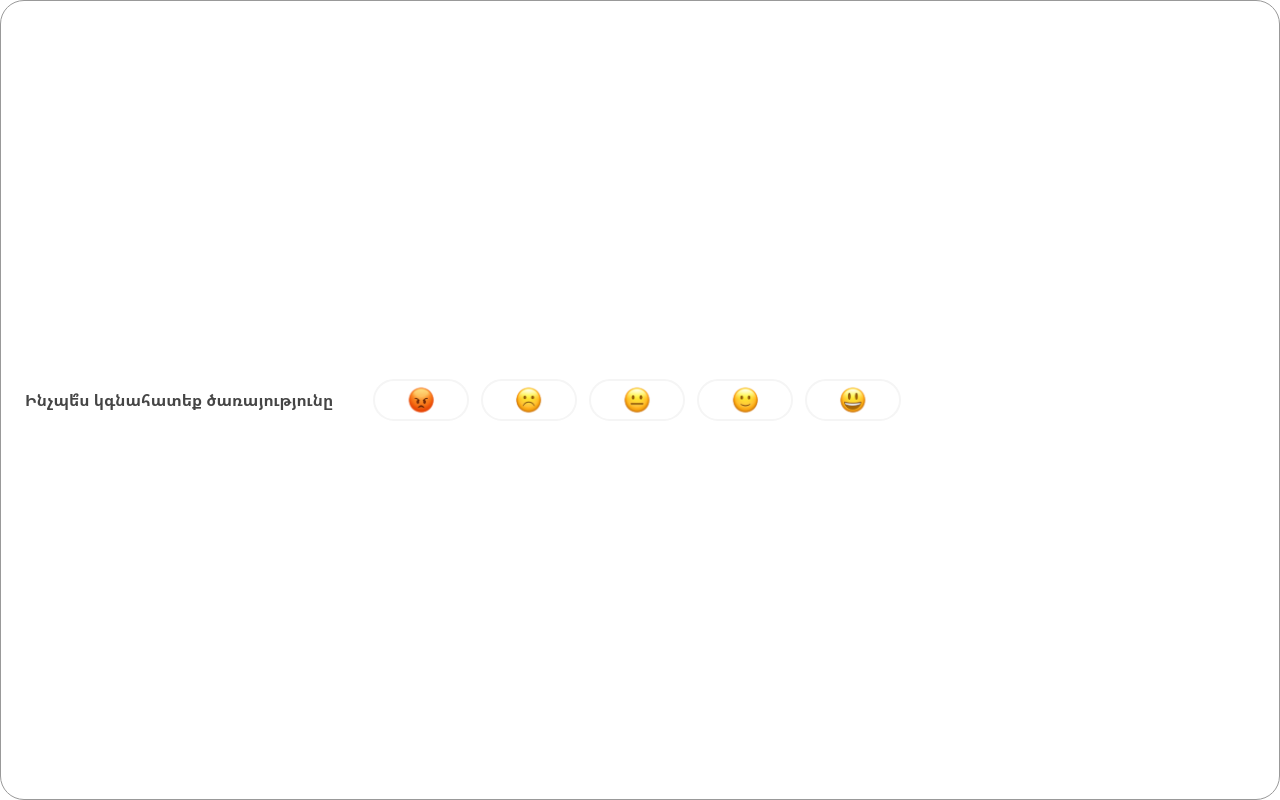
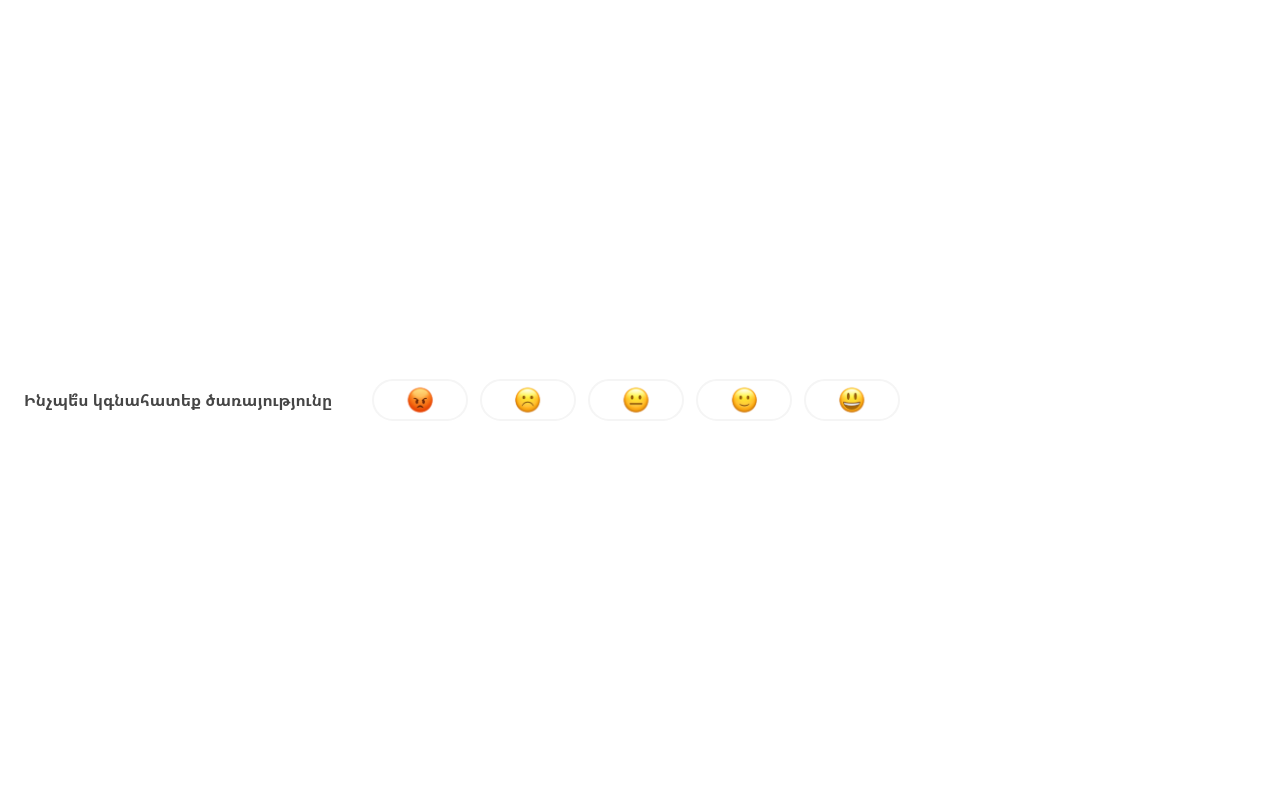
Before and after one commit to InformationSystemsAgency/user-satisfaction-widget, a Nuxt app: page / in a window 1280 px wide. Built offline with nearby package versions, Linux system fonts and the light colour scheme.

Commit message:
feat: remove border

```diff
--- a/app/pages/index.vue
+++ b/app/pages/index.vue
@@ -1,5 +1,5 @@
 <template>
-  <div class="flex items-center w-full h-screen px-6 py-4 border border-text-500 rounded-3xl overflow-hidden">
+  <div class="flex items-center w-full h-screen px-6 py-4 overflow-hidden">
     <!-- Rating view -->
     <div
       v-if="!showCommentSection"
```
